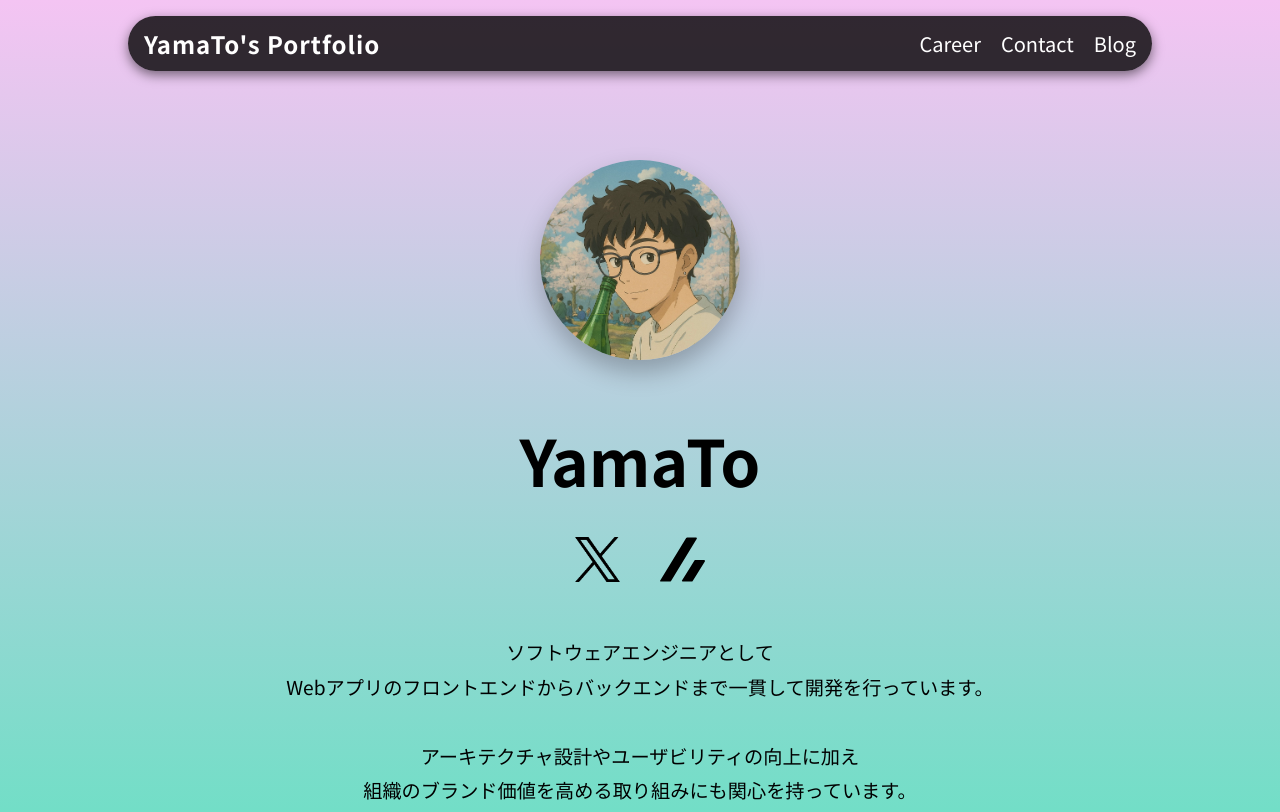
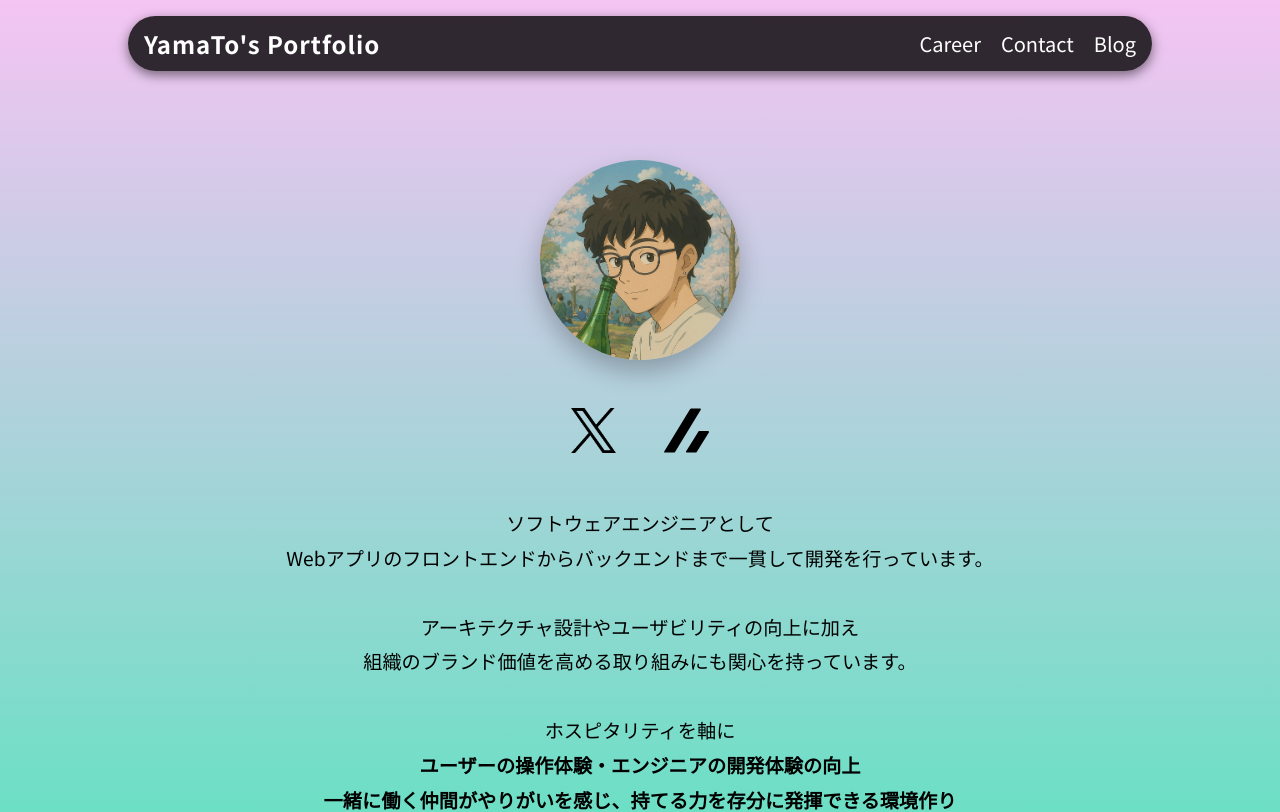
Before and after one commit to Akito-0413/yamato-portfolio, a Next.js app: page / in a window 1280 px wide. Shown: the top 812 px of the page. Built offline with nearby package versions, Linux system fonts and the light colour scheme.

Commit message:
del: 名前の見出し削除

```diff
--- a/src/components/profile/Profile.module.css
+++ b/src/components/profile/Profile.module.css
@@ -7,13 +7,6 @@
   color: var(--foreground);
   text-align: center;
   margin-top: 10rem;
-}
-
-.profileName {
-  font-size: 4rem;
-  font-weight: bold;
-  color: var;
-  margin-bottom: 1rem;
 }
 
 .profileJob {
@@ -34,11 +27,12 @@
   border-radius: 50%;
   object-fit: cover;
   box-shadow: 0 12px 24px rgba(0, 0, 0, 0.25);
+  margin-bottom: 2rem;
 }
 
 .snsLinks {
   display: flex;
-  gap: 2.5rem;
+  gap: 3rem;
   margin-top: 1rem;
   margin-bottom: 1rem;
 }
--- a/src/components/profile/Profile.tsx
+++ b/src/components/profile/Profile.tsx
@@ -12,7 +12,6 @@ export default function Profile() {
         height={200}
         className={styles.profileImage}
       />
-      <h2 className={styles.profileName}>YamaTo</h2>
       <div className={styles.snsLinks}>
         <Link
           href="https://x.com/touka_change"
```
